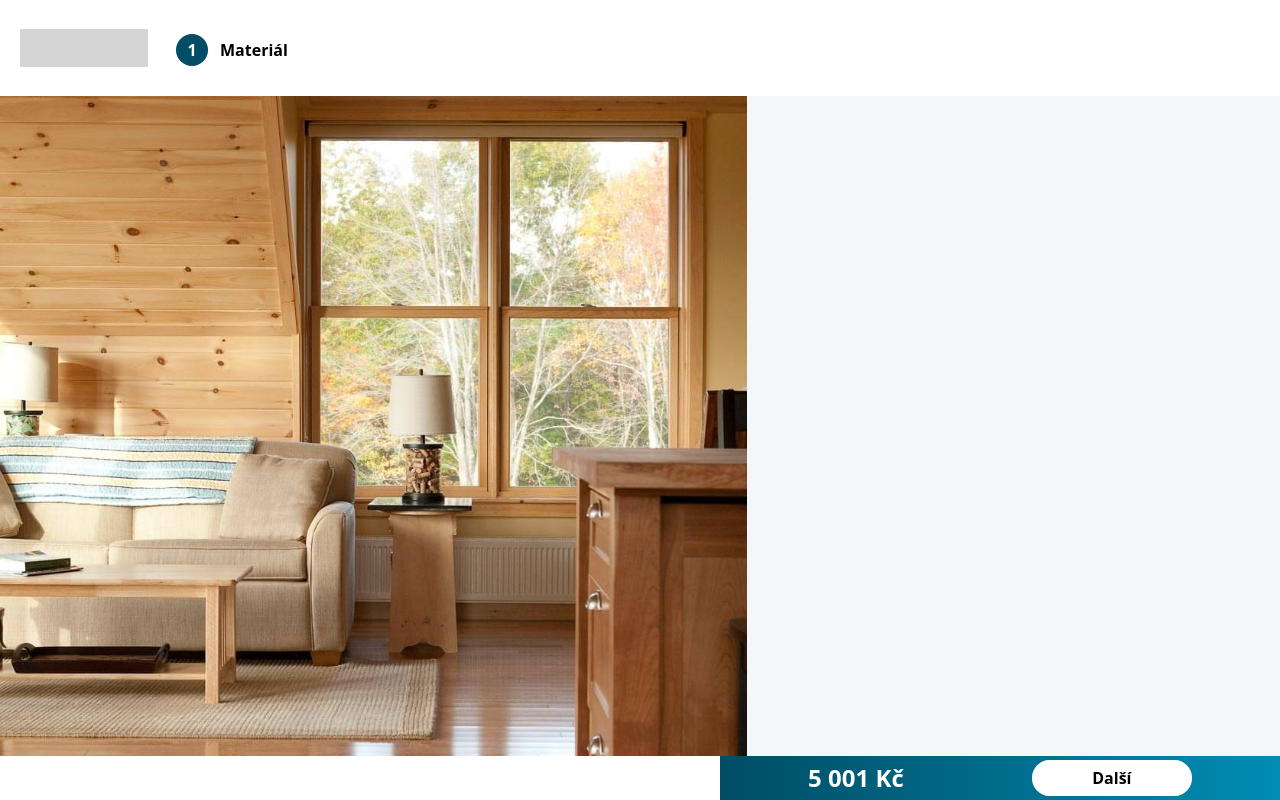
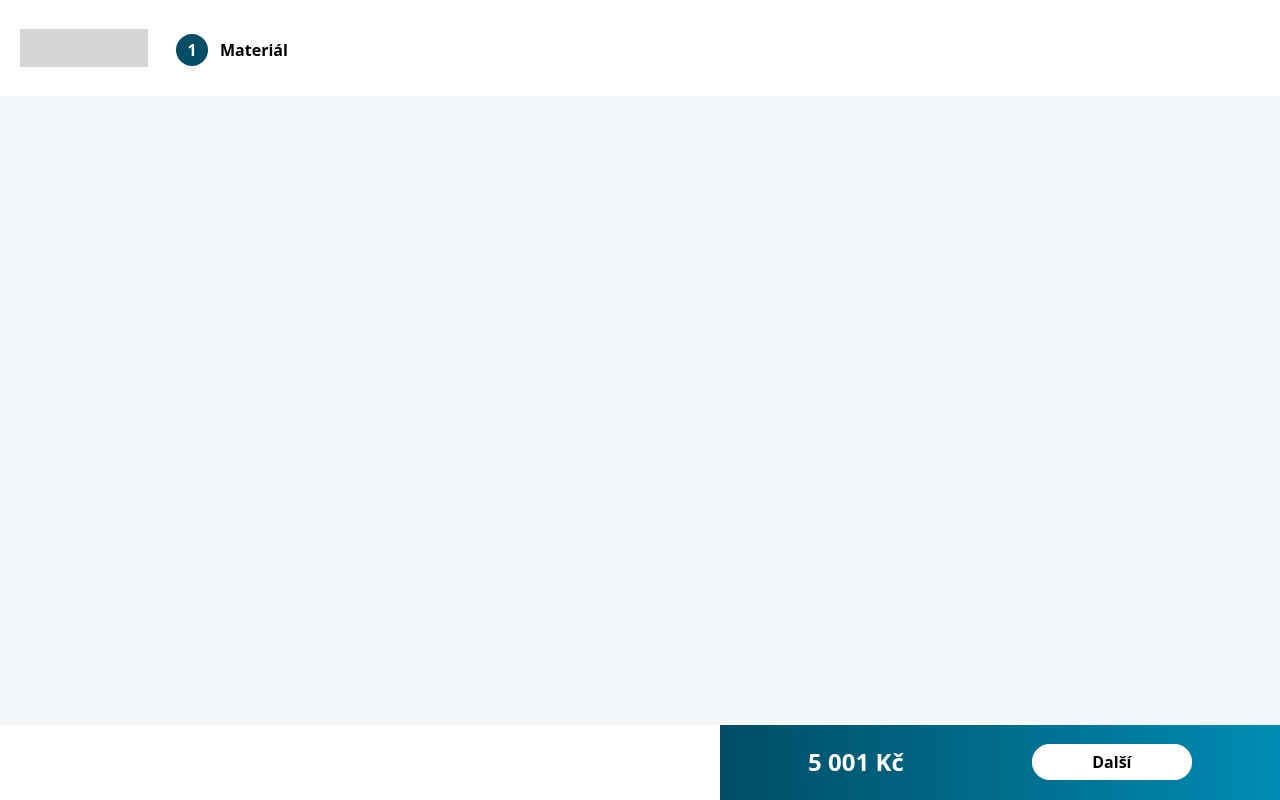
Before and after one commit to uelel/window-calculator, a React (Create React App) app: page / in a window 1280 px wide. Built offline with nearby package versions, Linux system fonts and the light colour scheme.

Commit message:
content component

```diff
--- a/src/components/App/App.jsx
+++ b/src/components/App/App.jsx
@@ -30,7 +30,7 @@ class App extends React.Component {
     return (
       <div className="w-full h-screen max-h-screen flex flex-col items-center overflow-x-hidden">
         <Header/>
-        <Content image="0a846ef2-4551-476c-805d-2ce28f79657d.jpg"/>
+        <Content />
         <Footer/>
       </div>
     );
--- a/src/components/Content/Content.jsx
+++ b/src/components/Content/Content.jsx
@@ -6,15 +6,34 @@ class Content extends React.Component {
     super(props);
   }
 
+  renderImage() {
+    if (this.props.image) {
+      return (
+        <div className="w-full h-full flex basis-1/2 overflow-hidden grow shrink-0 bg-medium">
+          <img className="w-full object-cover" src={`images/${this.props.image}`} />
+        </div>
+      );
+    }
+  }
+
+  renderContent() {
+    if (this.props.image) {
+      var classes = "basis-1/2";
+    } else {
+      var classes = "basis-full";
+    }
+    return (
+      <div className={`flex overflow-y-auto bg-light grow-0 shrink-0 lg:col-span-5 ${classes}`}>
+
+      </div>
+    );
+  }
+
   render() {
     return (
-      <div className="w-full h-full flex flex-col lg:flex-row grow justify-center items-center bg-light">
-        <div className="w-full h-full flex basis-1/2 lg:basis-7/12 overflow-hidden grow shrink-0 bg-medium">
-          <img className="w-full object-cover" src={`images/${this.props.image}`} />
-        </div>
-        <div className="flex basis-1/2 lg:basis-5/12 overflow-y-auto bg-light grow-0 shrink-0 lg:col-span-5">
-
-        </div>
+      <div className="w-full h-full flex flex-col lg:flex-row grow justify-center items-center bg-light overflow-hidden">
+        {this.renderImage()}
+        {this.renderContent()}
       </div>
     );
   }
```
Also changed, not shown: 1 other file (tests, documents, lock files or other folders).
